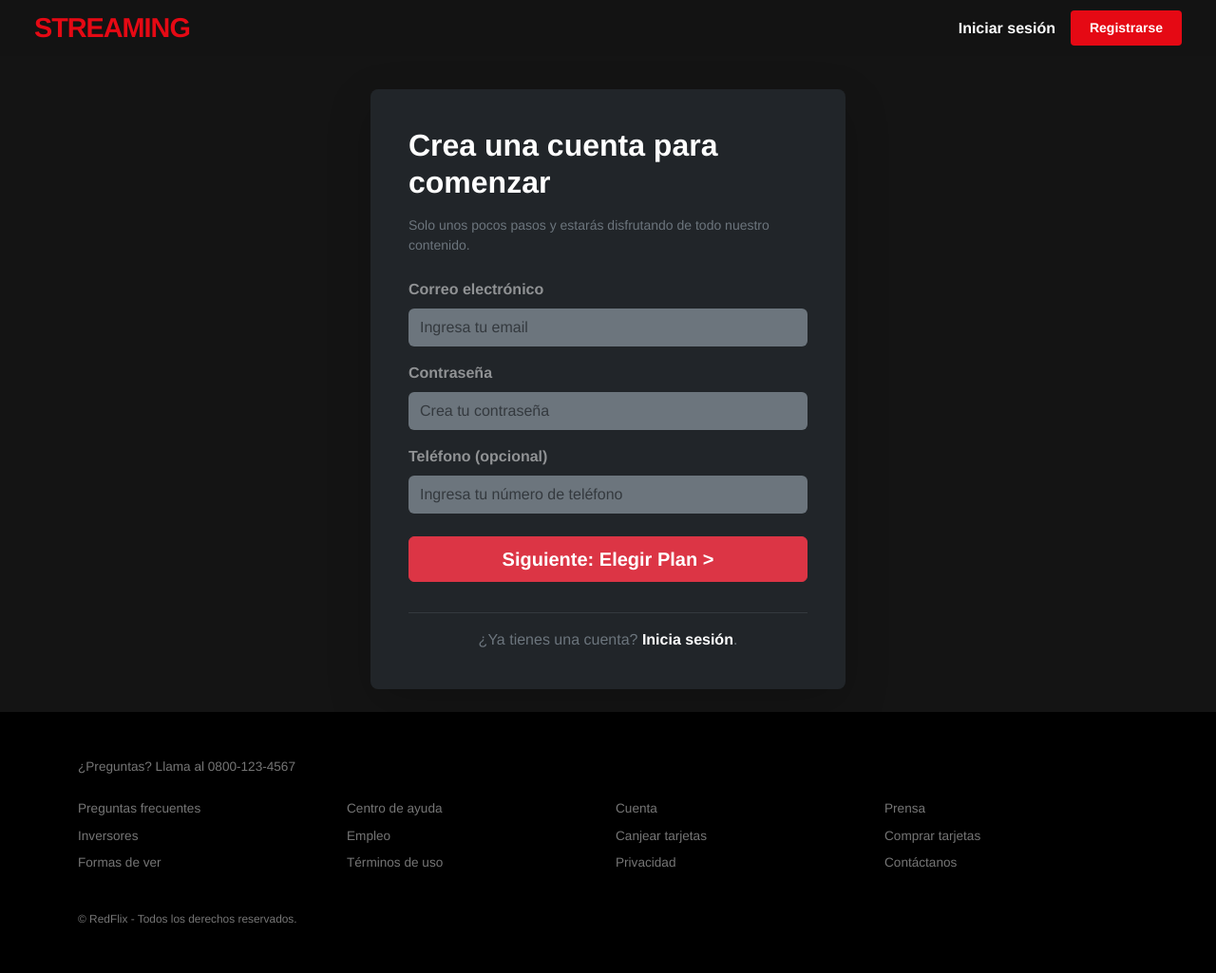
After one commit to Villada-PG3/trabajo-practico-integrador-empresa_de_servicio_de_streaming, a Django app: page /registro/ in a window 1280 px wide. The commit adds this page. Shown: the whole page at 95% size. Run offline with Django 5.2, Linux system fonts and the light colour scheme.

Commit message:
feat: agregar formulario de registro y actualizar barra de navegacion en el navbar

```diff
--- a/streaming/urls.py
+++ b/streaming/urls.py
@@ -6,4 +6,5 @@ urlpatterns = [
     path('login/', views.login_view, name='login'),
     path('logout/', views.logout_view, name='logout'),
     path('reporte-ventas/', views.reporte_ventas_view, name='reporte_ventas'),
+    path('registro/', views.registro_view, name='registro'),
 ]
--- a/streaming/views.py
+++ b/streaming/views.py
@@ -6,7 +6,7 @@ from django.shortcuts import render
 from django.db.models import Count, F
 from django.utils.dateparse import parse_date
 from .models import Precio, Suscripcion, Plan
-
+from django.contrib.auth.models import User
 
 def home(request):
     """Vista para la landing page / página de inicio pública"""
@@ -108,3 +108,25 @@ def reporte_ventas_view(request):
     }
 
     return render(request, 'reporte_ventas.html', context)
+
+
+
+
+def registro_view(request):
+    if request.method == 'POST':
+        email = request.POST.get('email')
+        password = request.POST.get('password')
+        telefono = request.POST.get('telefono')
+
+        # Validación básica de existencia
+        if User.objects.filter(username=email).exists():
+            messages.error(request, 'Ya existe una cuenta asociada a este correo.')
+        else:
+            # Crear el usuario (usando el email como username)
+            user = User.objects.create_user(username=email, email=email, password=password)
+
+            # Autenticar automáticamente al registrarse y enviar a seleccionar plan
+            login(request, user)
+            return redirect('seleccionar_plan')
+
+    return render(request, 'registro.html')
--- a/templates/base.html
+++ b/templates/base.html
@@ -3,7 +3,7 @@
 <head>
     <meta charset="UTF-8">
     <meta name="viewport" content="width=device-width, initial-scale=1.0">
-    <title>{% block title %}StreamingApp{% endblock %}</title>
+    <title>{% block title %}RedFlix{% endblock %}</title>
 
     <link href="https://cdn.jsdelivr.net/npm/bootstrap@5.3.3/dist/css/bootstrap.min.css" rel="stylesheet">
     <link rel="stylesheet" href="https://cdn.jsdelivr.net/npm/bootstrap-icons@1.11.3/font/bootstrap-icons.min.css">
@@ -83,6 +83,7 @@
 </head>
 <body>
 
+    <!-- Header / Navbar -->
 <header>
     <nav class="navbar navbar-expand-lg navbar-dark navbar-netflix fixed-top px-4">
         <div class="container-fluid">
@@ -94,9 +95,10 @@
 
             <div class="collapse navbar-collapse" id="navbarContent">
                 {% if user.is_authenticated %}
+                    <!-- Menú para usuarios con sesión iniciada -->
                     <ul class="navbar-nav me-auto mb-2 mb-lg-0">
                         <li class="nav-item">
-                                <a class="nav-link active" href="#">Inicio</a>
+                            <a class="nav-link active" href="{% url 'home' %}">Inicio</a>
                         </li>
                         <li class="nav-item">
                             <a class="nav-link" href="#">Series</a>
@@ -114,18 +116,21 @@
                         <div class="dropdown">
                             <button class="btn btn-secondary dropdown-toggle bg-transparent border-0 d-flex align-items-center gap-2" type="button" data-bs-toggle="dropdown">
                                 <i class="bi bi-person-square fs-4"></i>
+                                <span class="text-light small">{{ user.email|default:user.username }}</span>
                             </button>
                             <ul class="dropdown-menu dropdown-menu-end dropdown-menu-dark">
                                 <li><a class="dropdown-item" href="#">Cambiar Perfil</a></li>
                                 <li><a class="dropdown-item" href="#">Cuenta</a></li>
                                 <li><hr class="dropdown-divider"></li>
-                                    <li><a class="dropdown-item text-danger" href="#">Cerrar sesión</a></li>
+                                <li><a class="dropdown-item text-danger" href="{% url 'logout' %}">Cerrar sesión</a></li>
                             </ul>
                         </div>
                     </div>
                 {% else %}
-                        <div class="ms-auto">
-                            <a href="{% url 'login' %}" class="btn btn-danger">Iniciar sesión</a>
+                    <!-- Menú para visitantes / landing page con botones de Login y Registro -->
+                    <div class="ms-auto d-flex align-items-center gap-3">
+                        <a href="{% url 'login' %}" class="text-white text-decoration-none fw-semibold">Iniciar sesión</a>
+                        <a href="{% url 'registro' %}" class="btn btn-netflix btn-sm">Registrarse</a>
                     </div>
                 {% endif %}
             </div>
@@ -184,7 +189,7 @@
                     </ul>
                 </div>
             </div>
-            <p class="mt-4 mb-0 small">&copy; StreamingApp - Todos los derechos reservados.</p>
+            <p class="mt-4 mb-0 small">&copy; RedFlix - Todos los derechos reservados.</p>
         </div>
     </footer>
 
--- a/templates/home.html
+++ b/templates/home.html
@@ -1,6 +1,6 @@
 {% extends "base.html" %}
 
-{% block title %}Inicio - StreamingApp{% endblock %}
+{% block title %}Inicio - RedFlix{% endblock %}
 
 {% block content %}
 <div class="position-relative text-center text-white py-5 d-flex align-items-center justify-content-center"
--- a/templates/login.html
+++ b/templates/login.html
@@ -1,6 +1,6 @@
 {% extends "base.html" %}
 
-{% block title %}Iniciar Sesión - StreamingApp{% endblock %}
+{% block title %}Iniciar Sesión - RedFlix{% endblock %}
 
 {% block content %}
 <div class="container d-flex align-items-center justify-content-center" style="min-height: 80vh;">
--- /dev/null
+++ b/templates/registro.html
@@ -0,0 +1,56 @@
+{% extends "base.html" %}
+
+{% block title %}Registrarse - StreamingApp{% endblock %}
+
+{% block content %}
+<div class="container d-flex align-items-center justify-content-center" style="min-height: 85vh;">
+    <div class="card bg-dark text-white p-4 shadow-lg border-0 rounded-3" style="max-width: 500px; width: 100%;">
+        <div class="card-body">
+            <h2 class="fw-bold mb-3">Crea una cuenta para comenzar</h2>
+            <p class="text-secondary small mb-4">Solo unos pocos pasos y estarás disfrutando de todo nuestro contenido.</p>
+
+            {% if messages %}
+                {% for message in messages %}
+                    <div class="alert alert-danger py-2" role="alert">
+                        {{ message }}
+                    </div>
+                {% endfor %}
+            {% endif %}
+
+            <form method="POST" action="{% url 'registro' %}">
+                {% csrf_token %}
+
+                <!-- Email -->
+                <div class="mb-3">
+                    <label for="id_email" class="form-label text-white-50 fw-semibold">Correo electrónico</label>
+                    <input type="email" name="email" class="form-control bg-secondary text-white border-0 py-2 fs-6" id="id_email" placeholder="Ingresa tu email" required>
+                </div>
+
+                <!-- Contraseña -->
+                <div class="mb-3">
+                    <label for="id_password" class="form-label text-white-50 fw-semibold">Contraseña</label>
+                    <input type="password" name="password" class="form-control bg-secondary text-white border-0 py-2 fs-6" id="id_password" placeholder="Crea tu contraseña" required>
+                </div>
+
+                <!-- Teléfono -->
+                <div class="mb-4">
+                    <label for="id_telefono" class="form-label text-white-50 fw-semibold">Teléfono (opcional)</label>
+                    <input type="text" name="telefono" class="form-control bg-secondary text-white border-0 py-2 fs-6" id="id_telefono" placeholder="Ingresa tu número de teléfono">
+                </div>
+
+                <!-- Botón Continuar -->
+                <button class="btn btn-danger w-100 py-2 fs-5 fw-semibold mb-3" type="submit">
+                    Siguiente: Elegir Plan &gt;
+                </button>
+            </form>
+
+            <div class="mt-3 pt-3 border-top border-secondary border-opacity-25 text-secondary text-center">
+                <p class="mb-0">
+                    ¿Ya tienes una cuenta?
+                    <a href="{% url 'login' %}" class="text-white text-decoration-none fw-bold">Inicia sesión</a>.
+                </p>
+            </div>
+        </div>
+    </div>
+</div>
+{% endblock %}
--- a/templates/reporte_ventas.html
+++ b/templates/reporte_ventas.html
@@ -1,6 +1,6 @@
 {% extends 'base.html' %}
 
-{% block title %}Reporte Gerencial de Ventas - StreamingApp{% endblock %}
+{% block title %}Reporte Gerencial de Ventas - RedFlix{% endblock %}
 
 {% block extra_css %}
 <style>
```
Lines whose indentation alone changed are shown as unchanged.
